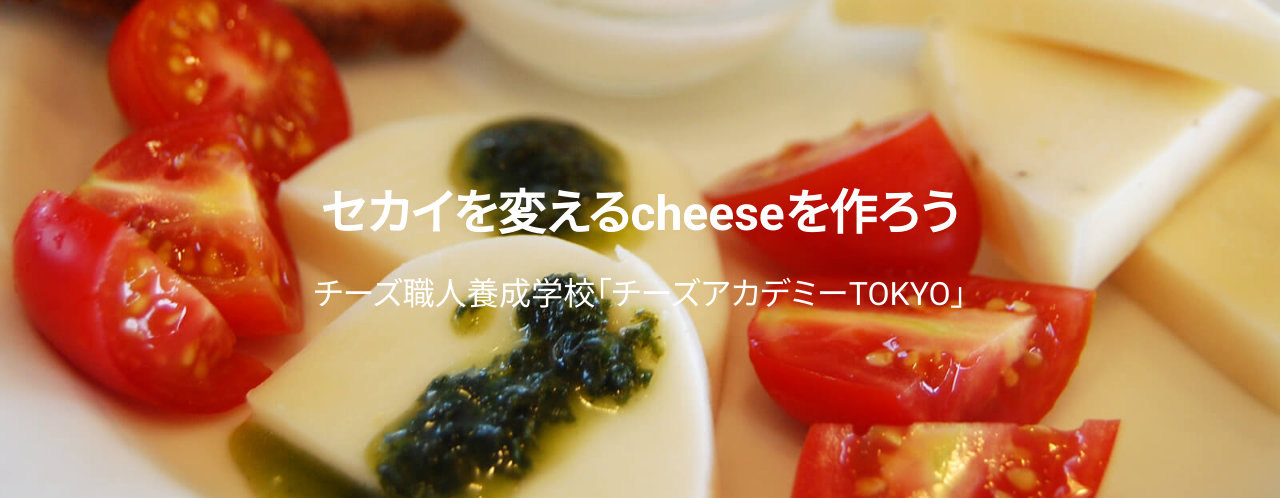
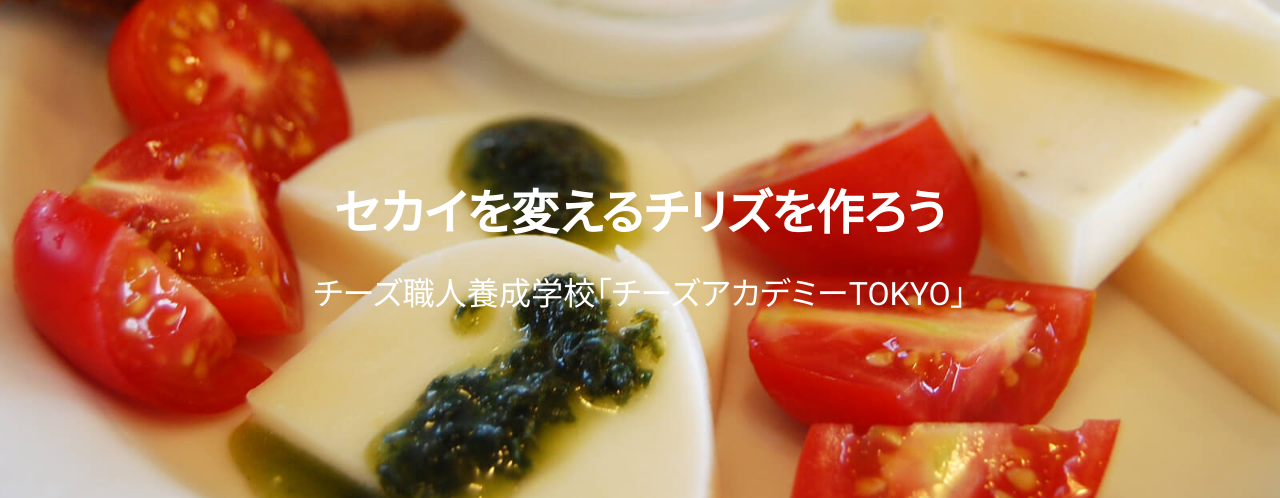
Before and after one commit to nobuhisaterasaki/lab6, a plain HTML site: page cheeseacademy/index.html in a window 1280 px wide. Shown: the top 498 px of the page. Drawn offline with nearby package versions, Linux system fonts and the light colour scheme.

Commit message:
チリズに変更

```diff
--- a/cheeseacademy/index.html
+++ b/cheeseacademy/index.html
@@ -16,7 +16,7 @@
 
 	<!-- main visual -->
 	<div class="main-visual">
-		<h1 class="site-title">セカイを変えるcheeseを作ろう
+		<h1 class="site-title">セカイを変えるチリズを作ろう
 		<span class="site-title__mid">チーズ職人養成学校「チーズアカデミーTOKYO」</span></h1>
 	</div>
 
```
